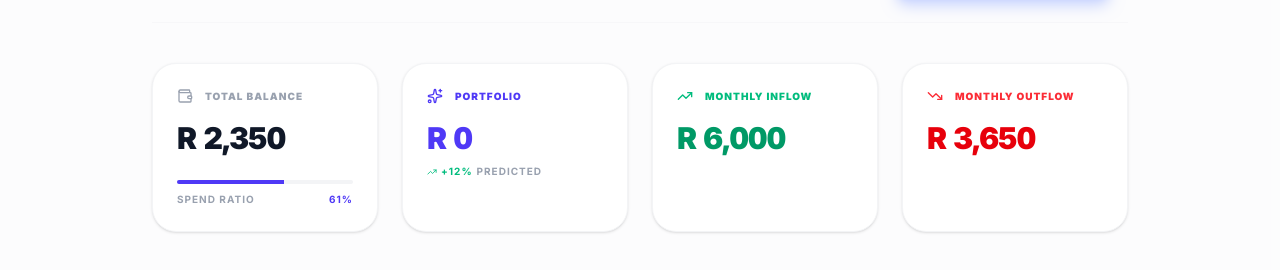
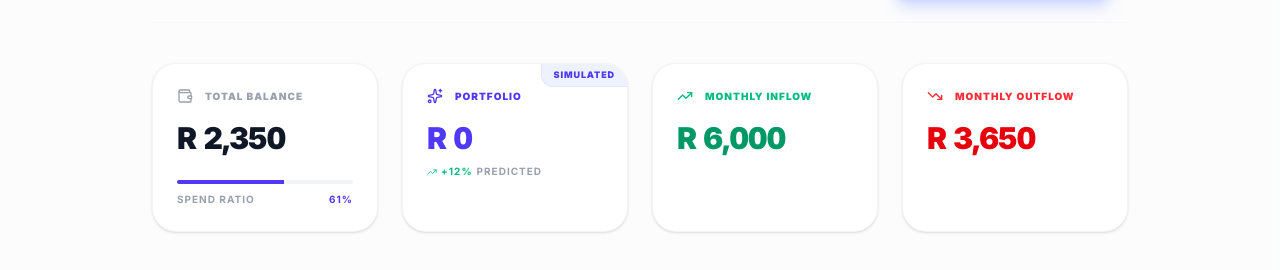
Before and after one commit to tinonetic/Kulisa-Finance, a React (Vite) app: page / in a window 1280 px wide. Shown: the part 182-452 px from the top of the page. Built offline with nearby package versions, Linux system fonts and the light colour scheme; no server answers.

Commit message:
feat: Add simulation indicator and note
Adds a visual indicator to the portfolio section and a clarifying note in the README to signify simulated data and actions within the application. This improves user understanding of the current demonstration mode.

```diff
--- a/src/App.tsx
+++ b/src/App.tsx
@@ -197,7 +197,8 @@ export default function App() {
                <span className={spendRatio > 80 ? 'text-red-500' : 'text-indigo-600'}>{spendRatio.toFixed(0)}%</span>
             </div>
           </div>
-          <div className="bg-white p-6 rounded-3xl border border-gray-100 shadow-sm">
+          <div className="bg-white p-6 rounded-3xl border border-gray-100 shadow-sm relative overflow-hidden group">
+            <div className="absolute top-0 right-0 px-3 py-1 bg-indigo-50 text-indigo-600 text-[9px] font-black uppercase tracking-widest rounded-bl-xl border-b border-l border-indigo-100">Simulated</div>
             <div className="flex items-center gap-3 text-indigo-600 mb-4 uppercase tracking-widest font-black text-[10px]">
               <Sparkles size={16} />
               Portfolio
```
Also changed, not shown: 1 other file (tests, documents, lock files or other folders).
